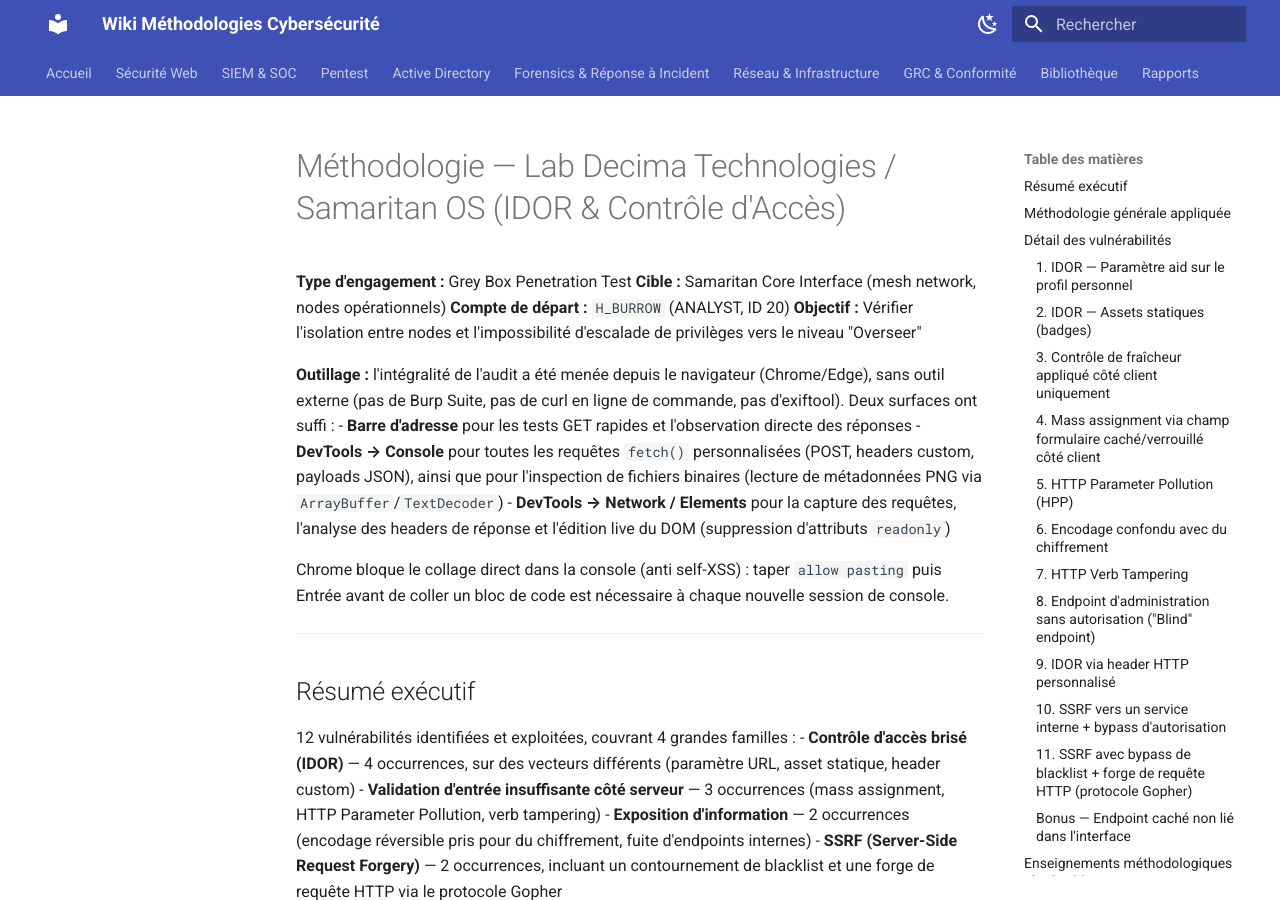
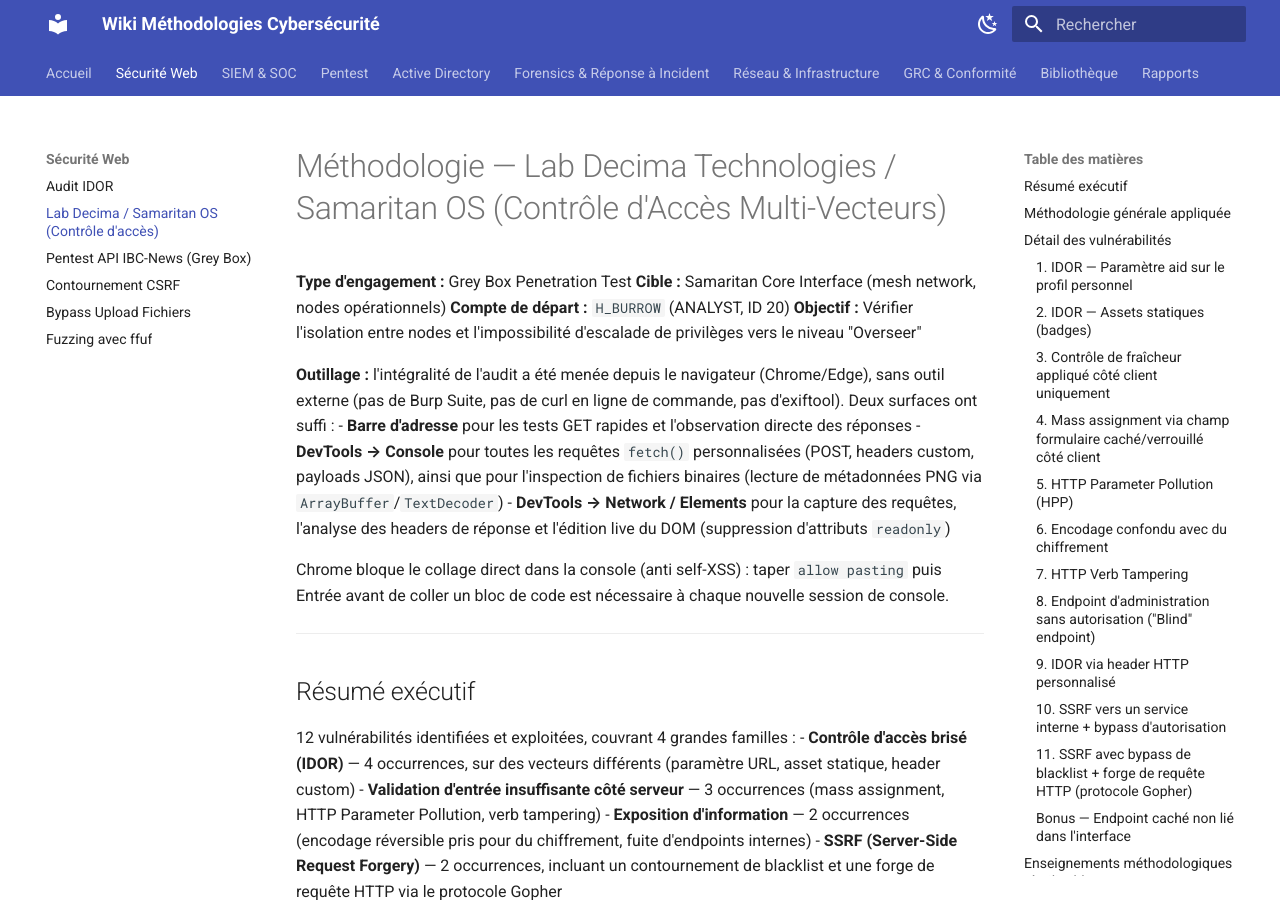
Before and after one commit to old-dov/methodologies-cybersec, an MkDocs documentation site: the page built from docs/web/decima-samaritan-controle-acces.md, in a window 1280 px wide and 900 px high. Built offline with MkDocs 1.6.1 and Material for MkDocs 9.7.7, drawn with Linux system fonts in a browser that asks for light colours.

Commit message:
Remplace le lab Decima/Samaritan IDOR par la version Controle d'acces (multi-vecteurs)

```diff
--- a/docs/web/decima-samaritan-idor.md
+++ b/docs/web/decima-samaritan-controle-acces.md
@@ -1,4 +1,4 @@
-# Méthodologie — Lab Decima Technologies / Samaritan OS (IDOR & Contrôle d'Accès)
+# Méthodologie — Lab Decima Technologies / Samaritan OS (Contrôle d'Accès Multi-Vecteurs)
 
 **Type d'engagement :** Grey Box Penetration Test
 **Cible :** Samaritan Core Interface (mesh network, nodes opérationnels)
```
